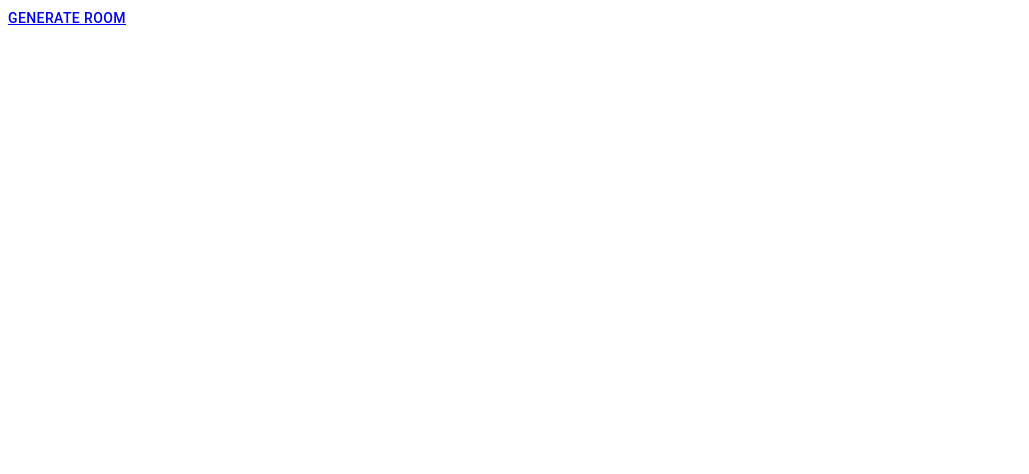
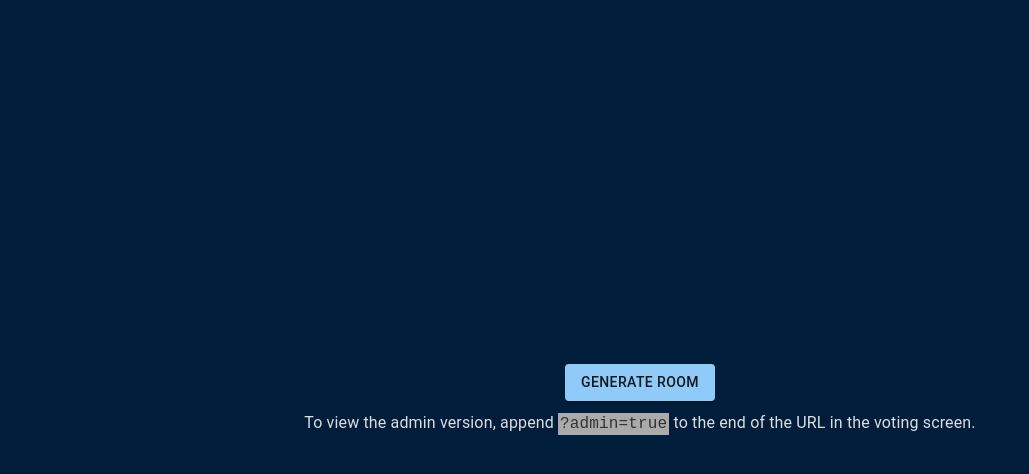
Before and after one commit to evanmcpheron/sprint-planner-ui, a React (Create React App) app: page / in a window 1280 px wide. Shown: the top 474 px of the page, without its empty margins (0-1029 px from the left). Built offline with nearby package versions, Linux system fonts and the light colour scheme; no server answers.

Commit message:
working on package.json

```diff
--- a/public/index.html
+++ b/public/index.html
@@ -24,7 +24,7 @@
       work correctly both with client-side routing and a non-root public URL.
       Learn how to configure a non-root public URL by running `npm run build`.
     -->
-    <title>React App</title>
+    <title>Sprint Planner</title>
   </head>
   <body>
     <noscript>You need to enable JavaScript to run this app.</noscript>
--- a/src/App.js
+++ b/src/App.js
@@ -7,6 +7,7 @@ import PropTypes from "prop-types";
 import { connect } from "react-redux";
 import { addUserToList, getAllUsers } from "./redux/actions/votes";
 import { addUser } from "./redux/actions/user";
+import { Box } from "@mui/material";
 
 const App = ({ user, addUser, addUserToList }) => {
   let { roomId } = useParams();
@@ -33,33 +34,12 @@ const App = ({ user, addUser, addUserToList }) => {
     }
   }, [user]);
 
-  useEffect(() => {
-    //   const handleFocus = async () => {
-    //     socket.emit("new-user-add", { ...user, room: roomId });
-    //     socket.on("get-users", (users) => {
-    //       addUserToList(users);
-    //     });
-    //   };
-    //
-    //   const handleBlur = () => {
-    //     if (user) {
-    //       socket.emit("offline");
-    //     }
-    //   };
-
-    // window.addEventListener("focus", handleFocus);
-    // window.addEventListener("blur", handleBlur);
-
-    return () => {
-      // window.removeEventListener("focus", handleFocus);
-      // window.removeEventListener("blur", handleBlur);
-    };
-  }, [user]);
-
   return (
     <div className="App">
       <VotersTable />
-      <VotingRoom />
+      <Box style={{ width: "100%" }}>
+        <VotingRoom />
+      </Box>
     </div>
   );
 };
--- a/src/components/AddUser.js
+++ b/src/components/AddUser.js
@@ -39,15 +39,22 @@ const AddUser = ({ enterRoom, addUser }) => {
   };
 
   return (
-    <div>
+    <div className={"add-user-container"}>
       <TextField
         id="filled-basic"
         value={name}
         onChange={(e) => handleChange(e.target.value)}
-        label="Filled"
+        label="User Name"
+        className={"add-user-input"}
         variant="filled"
       />
-      <Button onClick={handleSubmit}>Add User</Button>
+      <Button
+        className={"add-user-button"}
+        variant={"contained"}
+        onClick={handleSubmit}
+      >
+        Add User
+      </Button>
     </div>
   );
 };
--- a/src/components/GenerateRoom.js
+++ b/src/components/GenerateRoom.js
@@ -1,4 +1,4 @@
-import { Button } from "@mui/material";
+import { Button, Typography } from "@mui/material";
 import { Link } from "react-router-dom";
 import { v4 as uuid } from "uuid";
 import { connect } from "react-redux";
@@ -8,11 +8,21 @@ import { enterRoom } from "../redux/actions/user";
 const GenerateRoom = ({ enterRoom }) => {
   const roomId = uuid();
   return (
-    <Button>
-      <Link onClick={() => enterRoom(roomId)} to={roomId}>
+    <div className={"instructions-container"}>
+      <Button
+        variant={"contained"}
+        component={Link}
+        to={roomId}
+        onClick={() => enterRoom(roomId)}
+        className={"instructions-container-button"}
+      >
         Generate Room
-      </Link>
-    </Button>
+      </Button>
+      <Typography className={"instructions-container-text"}>
+        To view the admin version, append <code>?admin=true</code> to the end of
+        the URL in the voting screen.
+      </Typography>
+    </div>
   );
 };
 
--- a/src/components/VotersTable.js
+++ b/src/components/VotersTable.js
@@ -15,7 +15,7 @@ import { Check, Close } from "@mui/icons-material";
 import { useParams, useSearchParams } from "react-router-dom";
 import PropTypes from "prop-types";
 import { connect } from "react-redux";
-import { addUserToList, resetVotes } from "../redux/actions/votes";
+import { addUserToList } from "../redux/actions/votes";
 import VotesScore from "./VotesScore";
 import { SocketContext } from "../context/socket";
 
@@ -45,7 +45,6 @@ const VotersTable = ({ votes, addUserToList }) => {
   }, [visible]);
 
   const parseData = (data) => {
-    console.log(data);
     if (visible) {
       switch (data) {
         case "N/A":
@@ -75,7 +74,15 @@ const VotersTable = ({ votes, addUserToList }) => {
 
   return (
     <div className={"voters-table-container"}>
-      {`https://sprint-planner-server.herokuapp.com/${roomId}`}
+      <Button
+        variant={"contained"}
+        onClick={() => {
+          navigator.clipboard.writeText(
+            `https://sprint-planner-ui.herokuapp.com/${roomId}`
+          );
+        }}
+        id={"link-copy"}
+      >{`https://sprint-planner-ui.herokuapp.com/${roomId}`}</Button>
       <TableContainer component={Paper}>
         <Table sx={{ minWidth: 650 }} aria-label="simple table">
           <TableHead>
@@ -108,12 +115,26 @@ const VotersTable = ({ votes, addUserToList }) => {
                 </TableRow>
               );
             })}
+            {visible && (
+              <TableRow>
+                <TableCell />
+                <TableCell />
+                <TableCell />
+                <TableCell align="center">
+                  <VotesScore votes={votes} />
+                </TableCell>
+              </TableRow>
+            )}
           </TableBody>
         </Table>
       </TableContainer>
       {isAdmin && (
-        <div>
-          <Button variant={"contained"} onClick={handlePointVisibility}>
+        <div className={"admin-buttons-container"}>
+          <Button
+            variant={"contained"}
+            style={{ marginRight: "10px" }}
+            onClick={handlePointVisibility}
+          >
             {visible ? "Hide" : "Reveal"}
           </Button>
           <Button variant={"contained"} onClick={handleResetScores}>
@@ -121,7 +142,6 @@ const VotersTable = ({ votes, addUserToList }) => {
           </Button>
         </div>
       )}
-      {visible && <VotesScore votes={votes} />}
     </div>
   );
 };
--- a/src/components/VotesScore.js
+++ b/src/components/VotesScore.js
@@ -1,10 +1,10 @@
 import { countVotes } from "../services/countVotes";
-import { Paper } from "@mui/material";
+import { Box } from "@mui/material";
 
 const VotesScore = ({ votes }) => {
   const score = countVotes(votes);
 
-  return <Paper>{score} score</Paper>;
+  return <Box>{score} Points</Box>;
 };
 
 export default VotesScore;
--- a/src/index.js
+++ b/src/index.js
@@ -9,11 +9,22 @@ import App from "./App";
 import reportWebVitals from "./reportWebVitals";
 import GenerateRoom from "./components/GenerateRoom";
 import AddUser from "./components/AddUser";
+import { Box, createTheme, ThemeProvider } from "@mui/material";
+
+const darkTheme = createTheme({
+  palette: {
+    mode: "dark",
+  },
+});
 
 const router = createBrowserRouter([
   {
     path: "/",
-    element: <GenerateRoom />,
+    element: (
+      <div className={"generate-room-container"}>
+        <GenerateRoom />
+      </div>
+    ),
   },
   {
     path: "/:roomId",
@@ -40,9 +51,15 @@ const router = createBrowserRouter([
 const root = ReactDOM.createRoot(document.getElementById("root"));
 root.render(
   <React.StrictMode>
-    <Provider store={store}>
-      <RouterProvider router={router} />
-    </Provider>
+    <ThemeProvider theme={darkTheme}>
+      <Box
+        sx={{ background: "rgb(0, 30, 60)", height: "100vh", width: "100vw" }}
+      >
+        <Provider store={store}>
+          <RouterProvider router={router} />
+        </Provider>
+      </Box>
+    </ThemeProvider>
   </React.StrictMode>
 );
 
--- a/src/services/countVotes.js
+++ b/src/services/countVotes.js
@@ -33,6 +33,8 @@ export const countVotes = (users) => {
     returnedScore = 8;
   } else if (sum / voteCount >= 10.5 && sum / voteCount < 16.5) {
     returnedScore = 13;
+  } else if (voteCount === 0) {
+    returnedScore = "N/A";
   } else {
     returnedScore = 21;
   }
--- a/src/style/global.scss
+++ b/src/style/global.scss
@@ -6,7 +6,56 @@
 .App {
   display: flex;
   max-width: 100vw;
-  max-height: 100vh;
+  min-height: 100vh;
   padding: 0;
   margin: 0 5%;
+
 }
+
+.generate-room-container {
+  display: flex;
+  align-items: center;
+  justify-content: center;
+  height: 100vh;
+  width: 100vw;
+
+  .instructions-container {
+    display: flex;
+    flex-direction: column;
+    align-items: center;
+
+    .instructions-container-button{
+      margin-bottom: 10px;
+    }
+    .instructions-container-text {
+      color: #ddd;
+      code {
+        background: #aaa;
+        color: #333;
+        padding: 2px;
+      }
+    }
+  }
+
+  button {
+    margin-bottom: 10px;
+  }
+}
+
+.add-user-container {
+  height: 100vh;
+  width: 100vw;
+  display: flex;
+  flex-direction: column;
+  align-items: center;
+  justify-content: center;
+
+  .add-user-input {
+    min-width: 200px;
+  }
+
+  .add-user-button {
+    margin-top: 10px;
+    min-width: 200px;
+  }
+}
--- a/src/style/votersTable.scss
+++ b/src/style/votersTable.scss
@@ -1,4 +1,14 @@
 .voters-table-container {
   width: 50%;
   margin: 10px;
+
+  #link-copy {
+    text-align: center;
+    padding: 10px;
+    margin-bottom: 20px;
+  }
+
+  .admin-buttons-container {
+    margin-top: 20px;
+  }
 }
--- a/src/style/votingRow.scss
+++ b/src/style/votingRow.scss
@@ -1,5 +1,4 @@
 .voting-row-container {
   display: flex;
-  max-width: 50%;
   margin: 10px;
 }
```
